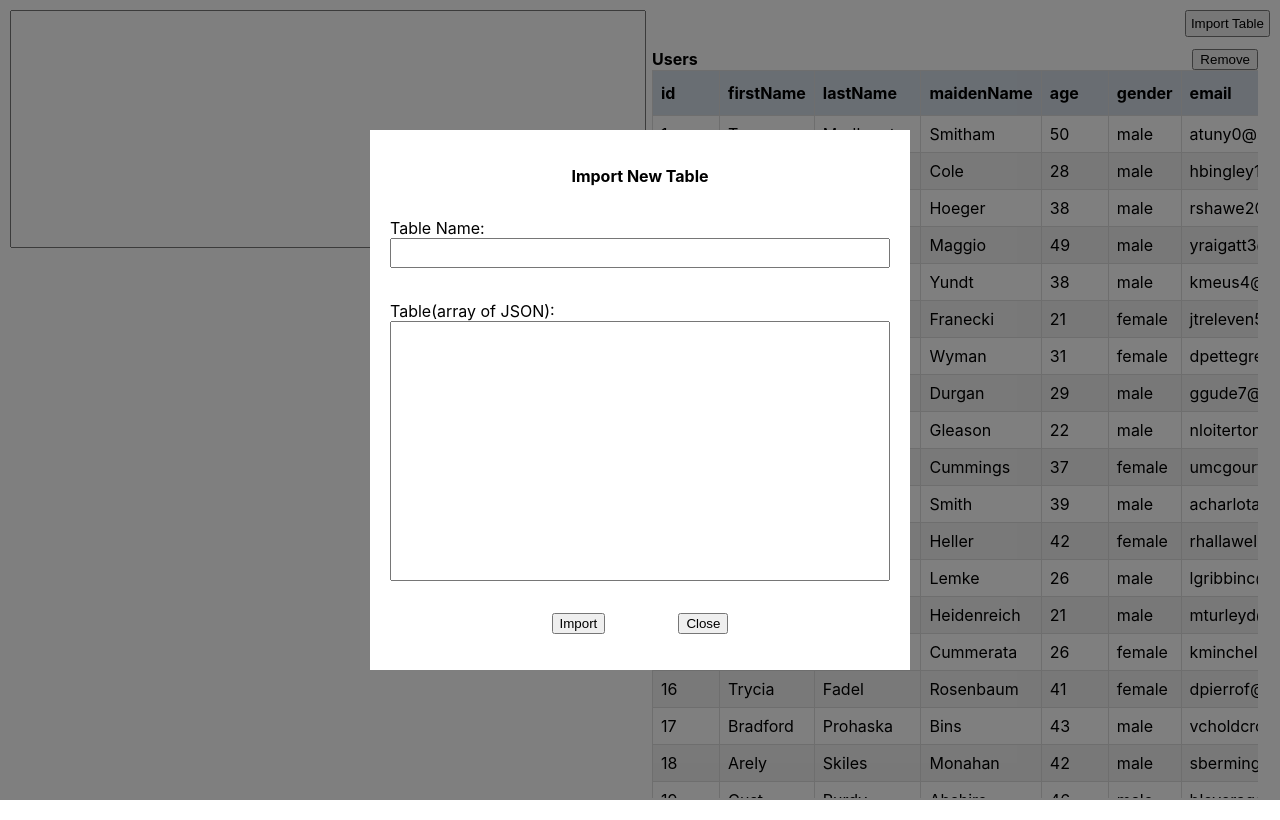
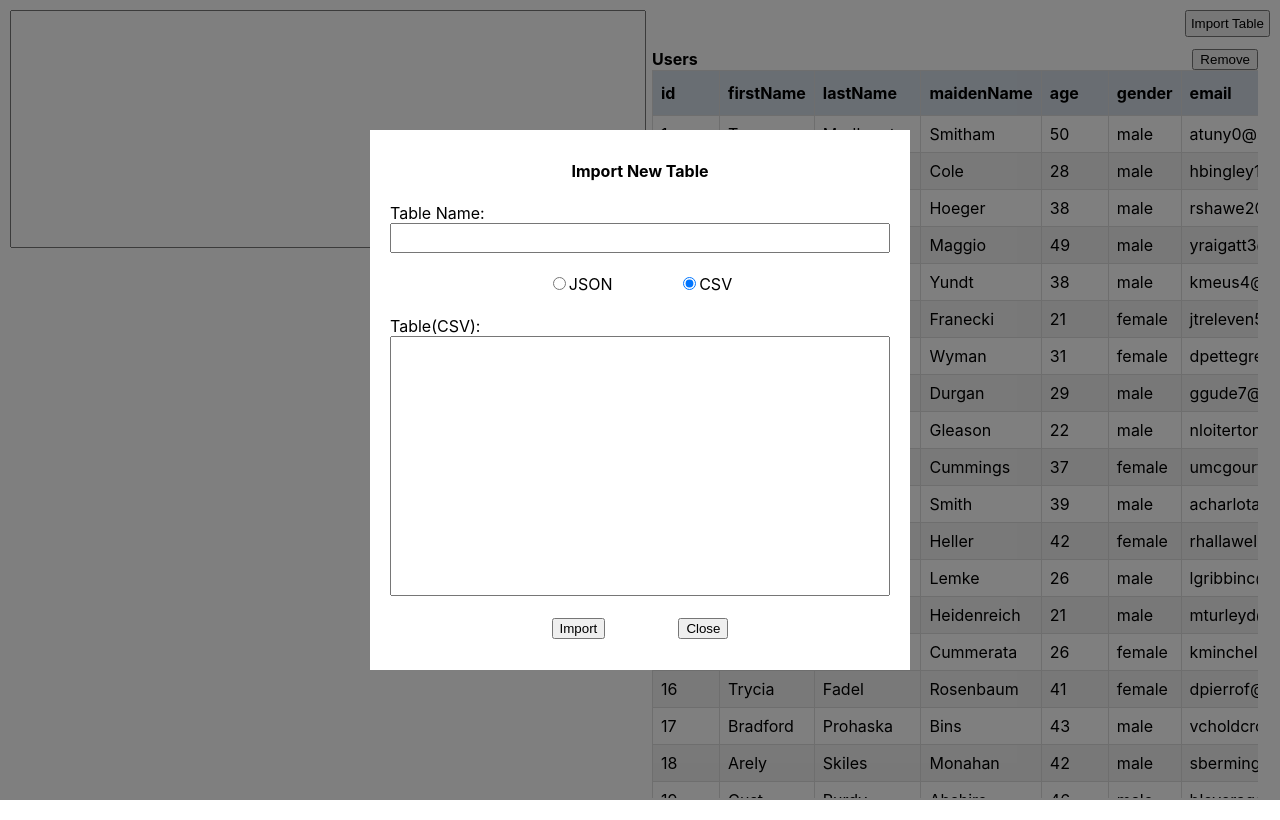
Before and after one commit to naagaditya/sql-query-runner, a React (Create React App) app: page / in a window 1280 px wide. Both pictures are taken after a click on the button "Import Table". Built offline with nearby package versions, Linux system fonts and the light colour scheme; the HTML template or start-up script is replaced by a standard one.

Commit message:
import from csv

```diff
--- a/src/import-table/components/ImportTable.tsx
+++ b/src/import-table/components/ImportTable.tsx
@@ -7,10 +7,14 @@ type Props = {
   hideModal: () => void;
 
 };
+
+type InputType = 'CSV' | 'JSON';
+
 export default function ImportTable(props: Props) {
   const [tableToImport, setTableToImport] = useState('');
   const [tableNameToImport, setTableNameToImport] = useState('');
   const [errorMessage, setErrorMessage] = useState('');
+  const [inputType, setInputType] = useState<InputType>('CSV');
 
   const handleChangeImportString =
     (e: React.ChangeEvent<HTMLTextAreaElement>) => {
@@ -22,9 +26,23 @@ export default function ImportTable(props: Props) {
     setErrorMessage('');
     setTableNameToImport(e.target.value);
   }
+  const getTableFromCSV = (tableToImport: string) => {
+    const csvArr = tableToImport.split(/\n/);
+    const headers = csvArr[0].split(',');
+    const rows = csvArr.slice(1);
+    return rows.map(row => {
+      const values = row.split(',');
+      const jsonRow: any = {};
+      headers.forEach((key, i) => {
+        jsonRow[key] = values[i];
+      });
+      return jsonRow;
+    });
+  }
   const handleImport = () => {
     try {
-      const parsedTable = JSON.parse(tableToImport)
+      const parsedTable = inputType === 'JSON' ?
+        JSON.parse(tableToImport) : getTableFromCSV(tableToImport);
       if (!Array.isArray(parsedTable)) {
         throw Error('Not a valid table');
       }
@@ -35,6 +53,13 @@ export default function ImportTable(props: Props) {
     }
     catch(error: any) {
       setErrorMessage(error.message);
+    }
+  }
+
+  const handleChangeInputType = (e: React.ChangeEvent<HTMLInputElement>) => {
+    const value = e.target.value as InputType;
+    if (e.target.checked) {
+      setInputType(value);
     }
   }
   return (
@@ -48,8 +73,30 @@ export default function ImportTable(props: Props) {
             onChange={handleChangeImportTableName}
             value={tableNameToImport} />
         </div>
+        <div className="btn-container">
+          <div>
+            <input
+              id="JSON"
+              checked={inputType === 'JSON'}
+              type="radio"
+              name="input_type"
+              value="JSON"
+              onChange={handleChangeInputType}/>
+            <label htmlFor="JSON">JSON</label>
+          </div>
+          <div>
+            <input
+              id="CSV"
+              checked={inputType === 'CSV'}
+              type="radio"
+              name="input_type"
+              value="CSV"
+              onChange={handleChangeInputType}/>
+            <label htmlFor="CSV">CSV</label>
+          </div>
+        </div>
         <div className="column-container">
-          <label>Table(array of JSON):  </label>
+          <label>Table({inputType === 'JSON' ? 'array of JSON' : 'CSV'}):  </label>
           <textarea value={tableToImport} onChange={handleChangeImportString}/>
           <span className="error-container">{errorMessage}</span>
         </div>
```
